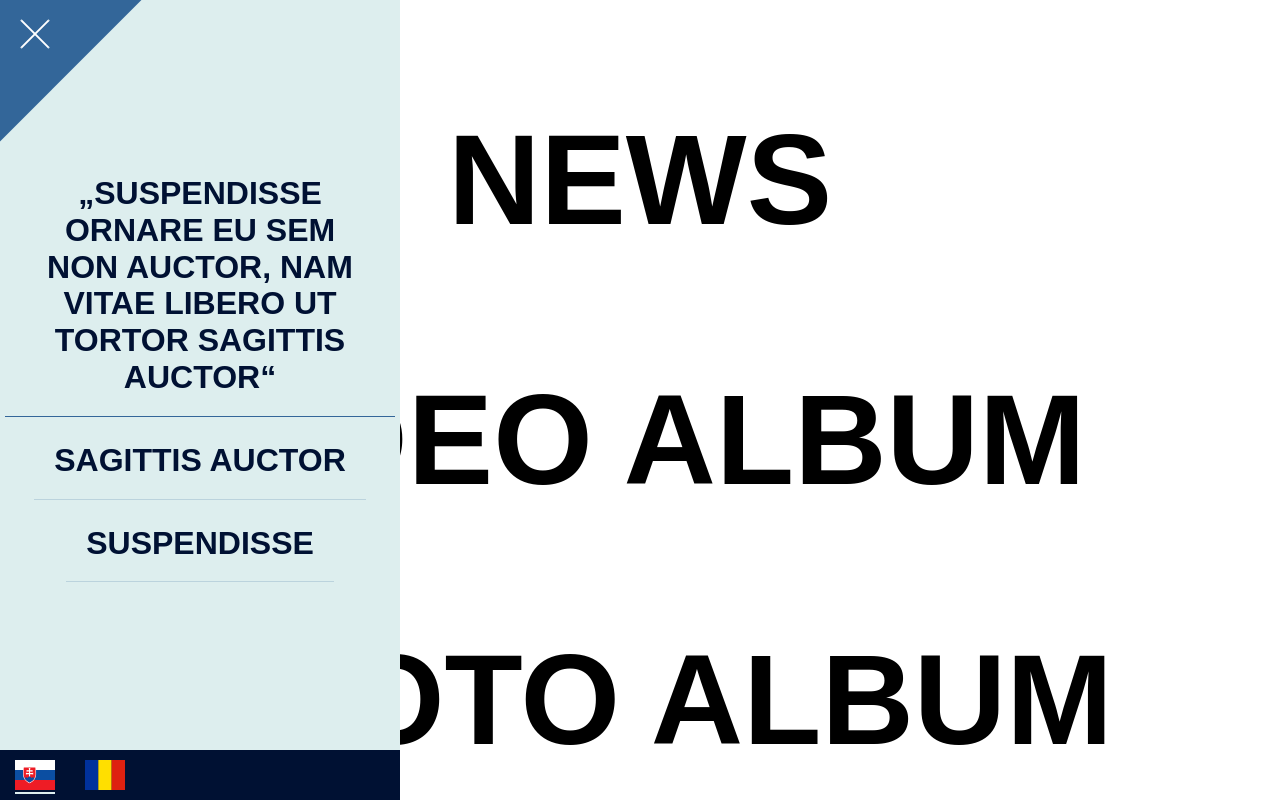
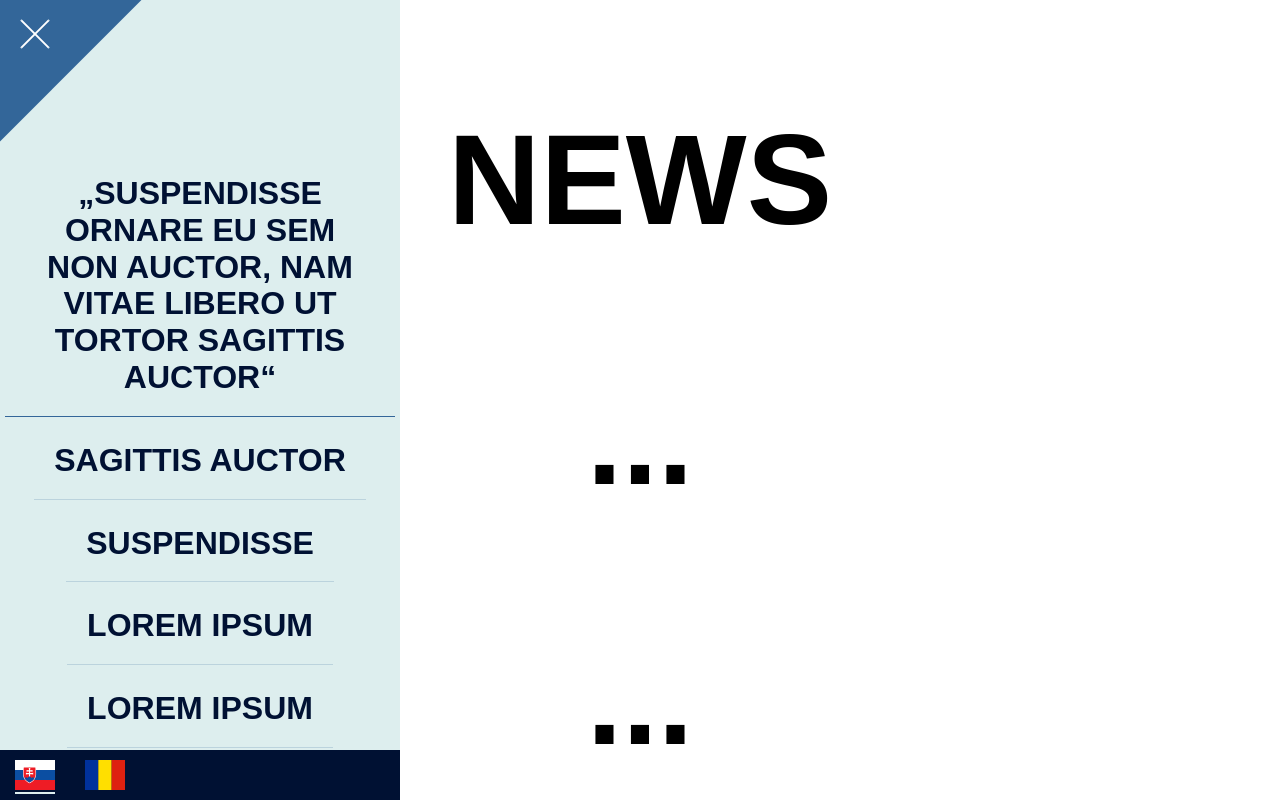
Before and after one commit to dhumdil-apps/ngx-starter, an Angular app: page /#/ in a window 1280 px wide. Built offline with nearby package versions, Linux system fonts and the light colour scheme.

Commit message:
[+] dummy data + build

```diff
--- a/src/app/app.service.ts
+++ b/src/app/app.service.ts
@@ -27,7 +27,7 @@ export class AppService
 
       if (language !== undefined)
       {
-        console.log('lang (source: local-storage):', language.id);
+        // console.log('lang (source: local-storage):', language.id);
         this.updateLanguage(language.id);
         return (language);
       }
@@ -48,14 +48,14 @@ export class AppService
 
       if (language !== undefined)
       {
-        console.log('(source: browser) language:', language.id);
+        // console.log('(source: browser) language:', language.id);
         this.updateLanguage(language.id);
         return (language);
       }
     }
 
     // Just set the first available language as default
-    console.log('(source: json) language:', languages[0].id);
+    // console.log('(source: json) language:', languages[0].id);
     this.updateLanguage(languages[0].id);
     return (languages[0]);
   }
--- a/src/app/app.style.scss
+++ b/src/app/app.style.scss
@@ -139,6 +139,7 @@
   height: calc(100% - 200px);
   padding-top: 150px;
   background-color: #dee;
+  -webkit-overflow-scrolling: touch;
   overflow-y: auto;
   overflow-x: hidden;
   will-change: transform;
--- a/src/app/features/home/home.style.scss
+++ b/src/app/features/home/home.style.scss
@@ -10,10 +10,10 @@
   background-color: #fff;
 }
 
-// .loading {
-//   background-color: #fff;
-//   position: fixed;
-//   width: 100%;
-//   height: 100%;
-//   z-index: 50;
-// }
+.loading {
+  background-color: #fff;
+  position: fixed;
+  width: 100%;
+  height: 100%;
+  z-index: 50;
+}
--- a/src/app/features/home/home.view.html
+++ b/src/app/features/home/home.view.html
@@ -2,22 +2,34 @@
 
   <div class="news">
     <h1>NEWS</h1>
+    <h1>...</h1>
+    <h1>...</h1>
+    <h1>...</h1>
   </div>
 
   <div class="news">
     <h1>VIDEO ALBUM</h1>
+    <h1>...</h1>
+    <h1>...</h1>
+    <h1>...</h1>
   </div>
 
   <div class="news">
     <h1>PHOTO ALBUM</h1>
+    <h1>...</h1>
+    <h1>...</h1>
+    <h1>...</h1>
   </div>
 
   <div class="news">
     <h1>CONTACT</h1>
+    <h1>...</h1>
+    <h1>...</h1>
+    <h1>...</h1>
   </div>
 
 </div>
-<!--
+
 <div class="loading" *ngIf="home.loaded">
   <div class="loader"></div>
-</div> -->
+</div>
--- a/src/assets/app/app.json
+++ b/src/assets/app/app.json
@@ -50,6 +50,26 @@
           "sk": "Suspendisse",
           "ro": "Neque porro"
         }
+      },
+      {
+        "module": "home",
+        "route": "",
+        "title": "Lorem Ipsum"
+      },
+      {
+        "module": "home",
+        "route": "",
+        "title": "Lorem Ipsum"
+      },
+      {
+        "module": "home",
+        "route": "",
+        "title": "Lorem Ipsum"
+      },
+      {
+        "module": "home",
+        "route": "",
+        "title": "Lorem Ipsum"
       }
     ]
   }
```
Also changed, not shown: 9 other files (tests, documents, lock files or other folders).
